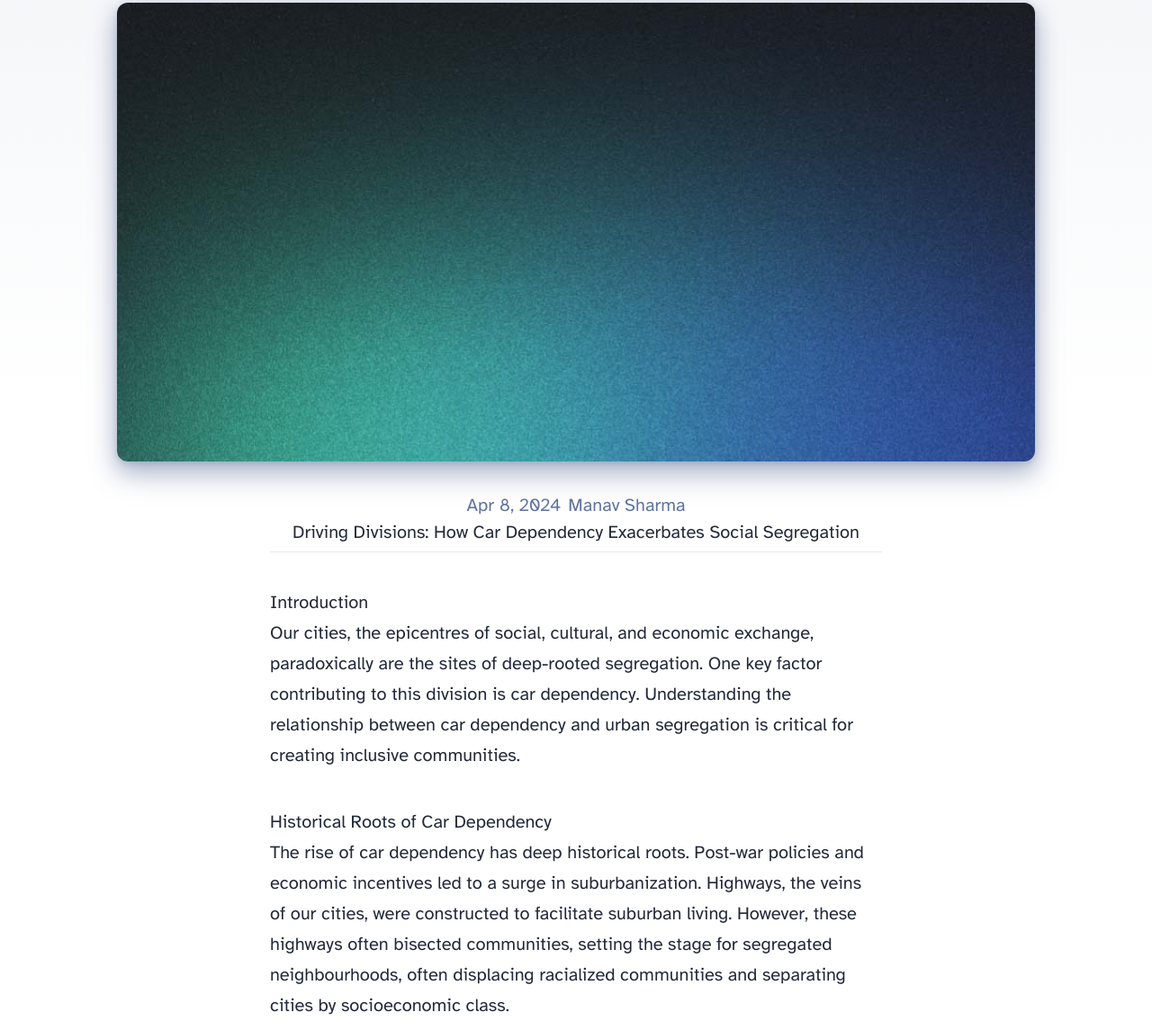
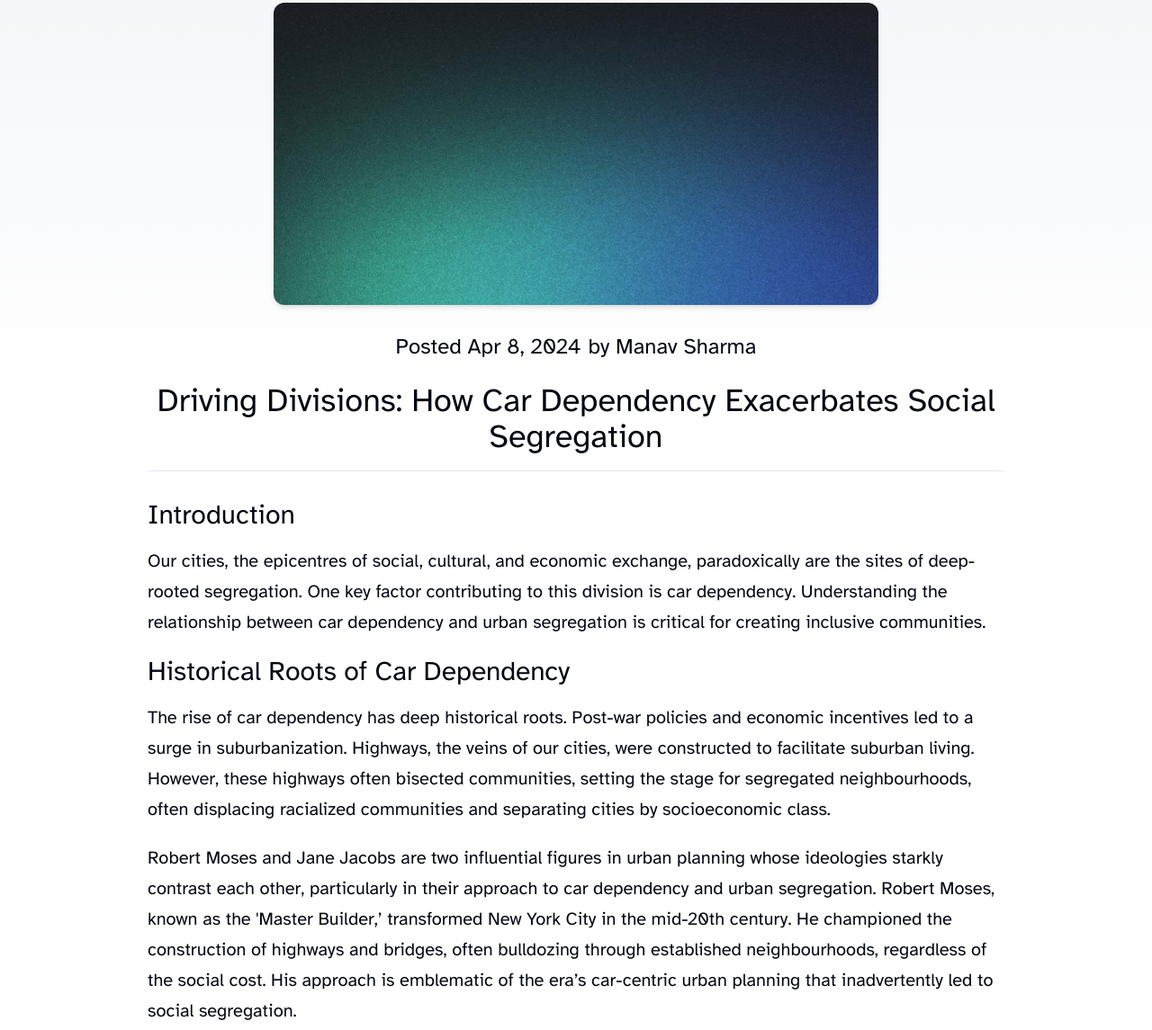
Before and after one commit to StrongTownsVancouver/website, an Astro site: page /blog/20240404-driving-divisions in a window 1280 px wide. Shown: the part 153-1298 px from the top of the page at 90% size. Built offline with nearby package versions, Linux system fonts and the light colour scheme; Astro itself is replaced by a stand-in of ours.

Commit message:
Update blog styling and frontmatter settings.

```diff
--- a/src/layouts/BlogPost.astro
+++ b/src/layouts/BlogPost.astro
@@ -1,95 +1,61 @@
 ---
-import type { CollectionEntry } from "astro:content";
-import BaseHead from "../components/BaseHead.astro";
-import Header from "../components/Header.astro";
-import Footer from "../components/Footer.astro";
-import FormattedDate from "../components/FormattedDate.astro";
+import type { CollectionEntry } from 'astro:content'
+import BaseHead from '../components/BaseHead.astro'
+import Header from '../components/Header.astro'
+import Footer from '../components/Footer.astro'
+import FormattedDate from '../components/FormattedDate.astro'
 
-type Props = CollectionEntry<"blog">["data"];
+type Props = CollectionEntry<'blog'>['data']
 
 const { title, description, pubDate, updatedDate, heroImage, author } =
-	Astro.props;
+    Astro.props
 ---
 
 <html lang="en">
     <head>
         <BaseHead title={title} description={description} />
-		<style>
-			main {
-				width: calc(100% - 1em);
-				max-width: 100%;
-				margin: 0;
-				margin-left: auto;
-				margin-right: auto;
-			}
-			.hero-image {
-				width: 100%;
-			}
-			.hero-image img {
-				display: block;
-				margin: 0 auto;
-				border-radius: 12px;
-				box-shadow: var(--box-shadow);
-			}
-			.prose {
-				width: 720px;
-				max-width: calc(100% - 2em);
-				margin: auto;
-				padding: 1em;
-				color: rgb(var(--gray-dark));
-			}
-			.title {
-				margin-bottom: 1em;
-				padding: 1em 0;
-				text-align: center;
-				line-height: 1;
-			}
-			.title h1 {
-				margin: 0 0 0.5em 0;
-			}
-			.date {
-				margin-bottom: 0.5em;
-				color: rgb(var(--gray));
-			}
-			.last-updated-on {
-				font-style: italic;
+        <style is:global>
+            h2 {
+                @apply text-3xl mb-4;
             }
         </style>
     </head>
 
     <body>
         <Header />
-		<main>
+        <main class="max-w-5xl m-0 mx-auto">
             <article>
-				<div class="hero-image">
+                <div class="w-full">
                     {
                         heroImage && (
                             <img
-								width={1020}
-								height={510}
+                                class="block m-0 mx-auto rounded-xl shadow-md w-full max-w-2xl"
                                 src={heroImage}
                                 alt=""
                             />
                         )
                     }
                 </div>
-				<div class="prose">
-					<div class="title">
+                <div
+                    class="w-full max-w-[calc(100% - 2em)] m-auto p-4 text-gray-950"
+                >
+                    <div class="mb-4 py-4 px-0 text-center text-2xl">
                         <div class="flex justify-center">
-							<div class="date px-1">
+                            <div class="mb-2 px-1">
+                                Posted
                                 <FormattedDate date={pubDate} />
                                 {
                                     updatedDate && (
-										<div class="last-updated-on">
-											Last updated on{" "}
+                                        <div class="italic">
+                                            Last updated on{' '}
                                             <FormattedDate date={updatedDate} />
                                         </div>
                                     )
                                 }
                             </div>
-							<span class="date px-1">{author}</span>
+                            <span class="mb-2 px-1">by {author}</span>
                         </div>
-						<h1>{title}</h1>
+                        <h1 class="my-4 text-4xl">{title}</h1>
                         <hr />
                     </div>
                     <slot />
--- a/src/pages/get-involved.astro
+++ b/src/pages/get-involved.astro
@@ -40,7 +40,17 @@
             </section>
             <section>
                 <h4 class="font-synthese text-2xl mb-2">Events</h4>
-                <p>Google Calendar with upcoming events will be here.</p>
+                <iframe
+                    src="https://embed.styledcalendar.com/#itqSaKdVwkGqwxlBNgyB"
+                    title="Styled Calendar"
+                    class="styled-calendar-container"
+                    style="width: 100%; border: none;"
+                    data-cy="calendar-embed-iframe"></iframe>
+                <script
+                    async
+                    type="module"
+                    src="https://embed.styledcalendar.com/assets/parent-window.js"
+                ></script>
             </section>
         </main>
         <Footer />
```
Also changed, not shown: frontmatter.json (+6 -5 lines). Lines whose indentation alone changed are shown as unchanged.
